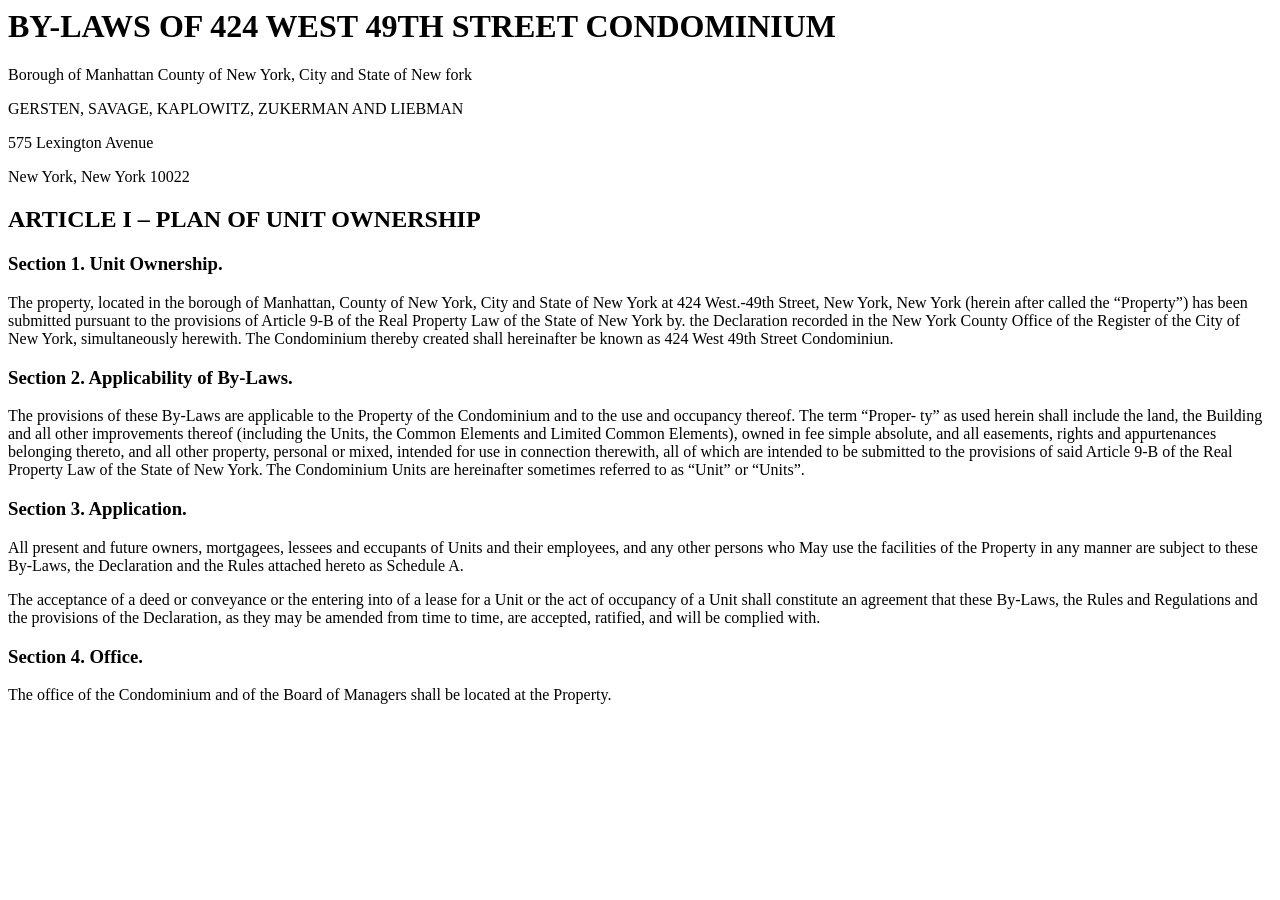
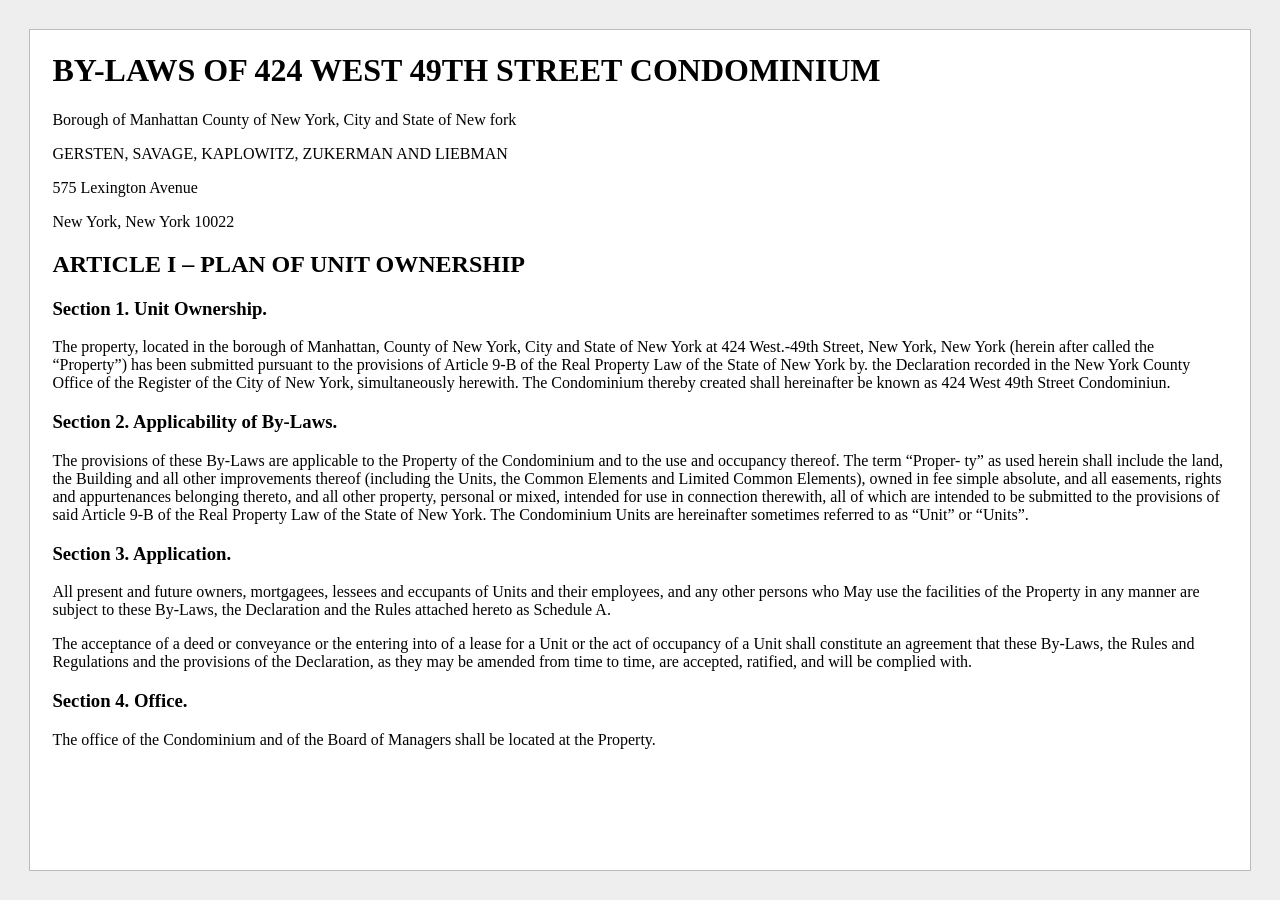
Before and after one commit to lmanul/424, a Jekyll site: the page built from index.md, in a window 1280 px wide. Built offline with Jekyll 4.4.1, drawn with Linux system fonts in a browser that asks for light colours.

Commit message:
Add some CSS code

```diff
--- a/_layouts/basic.html
+++ b/_layouts/basic.html
@@ -2,7 +2,7 @@
 
 <head>
 
-<link rel="stylesheet" href="/css/basic.css">
+<link rel="stylesheet" href="css/basic.css">
 
 </head>
 
--- /dev/null
+++ b/css/basic.css
@@ -0,0 +1,20 @@
+* {
+  box-sizing: border-box;
+}
+
+html {
+  background-color: #eee;
+  margin: 0;
+}
+
+body {
+  background-color: #fff;
+  border: 1px solid #bbb;
+  margin: 4ex;
+  overflow-x: hidden;
+  padding: 3ex;
+}
+
+img {
+  max-width: 80%;
+}
```
